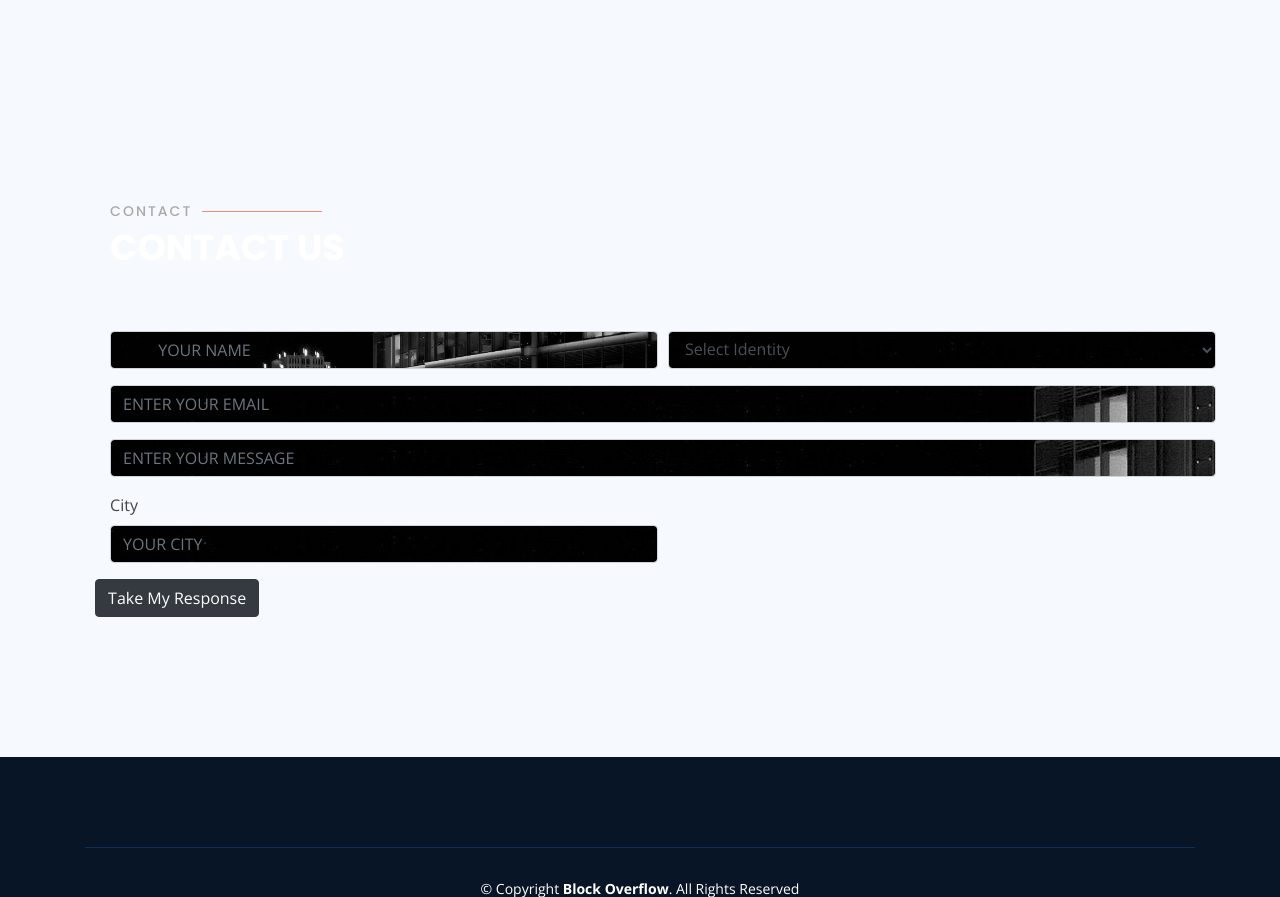
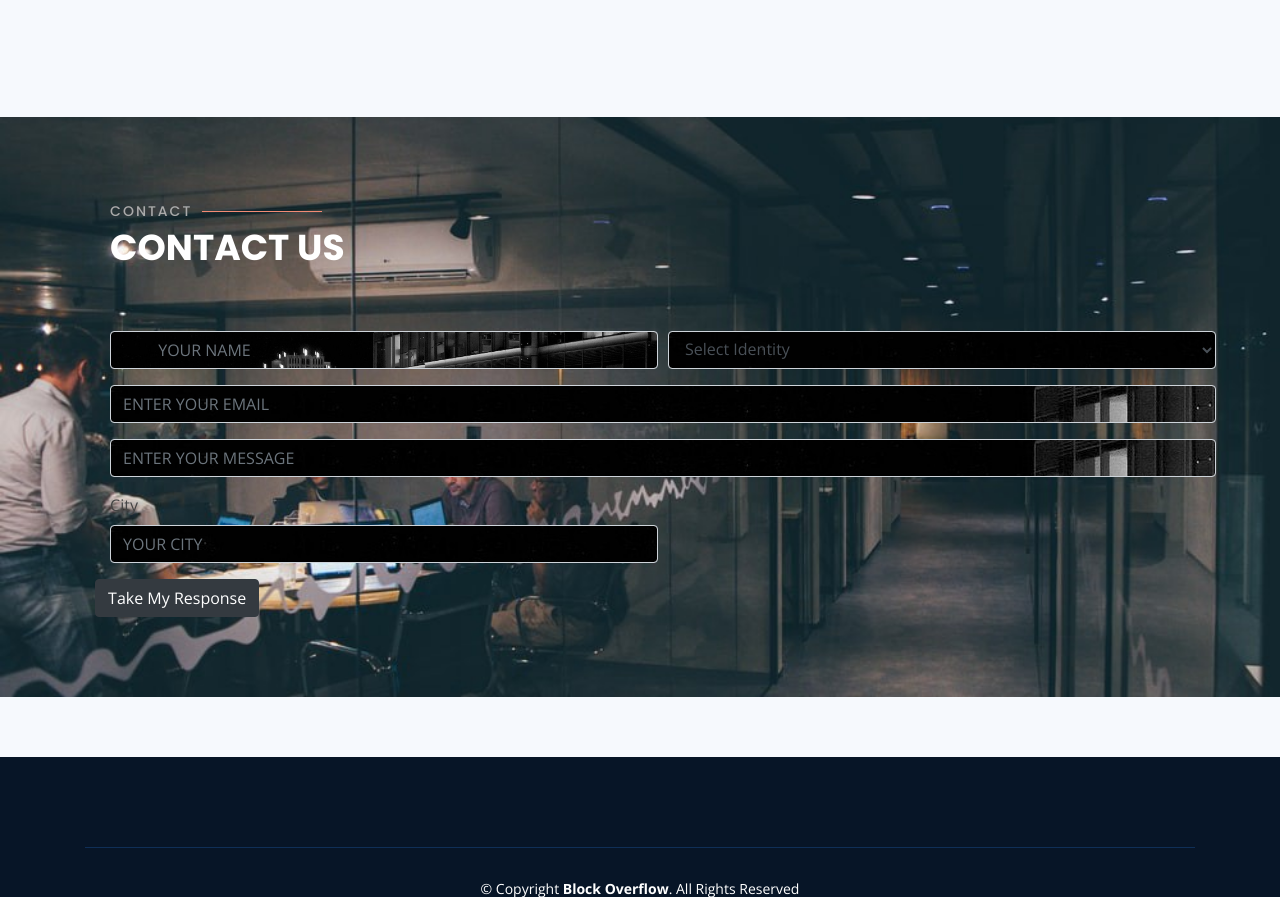
Before and after one commit to bhavytaggarwal/e-cell, a plain HTML site: page index.html in a window 1280 px wide. Shown: the part 2294-3191 px from the top of the page. Drawn offline with nearby package versions, Linux system fonts and the light colour scheme.

Commit message:
Update style_main.css

```diff
--- a/assets/css/style_main.css
+++ b/assets/css/style_main.css
@@ -1990,16 +1990,16 @@ section {
 
 .bg1{
   padding-left: 8.6%;
-  background-image:url("../img/dark.jpeg");
+  background-image:url("../img/bg/bg-3.jpg");
   background-size: cover;
   height:auto;
-  transition:.5s;
+/*   transition:.5s; */
 
 }
 
 .bg2{
   padding-left: 8.5%;
-  background-image:url("../img/dark.jpeg");
+  background-image:url("../img/bg/bg-4.jpg");
   background-size: cover;
   height:auto;
 
```
